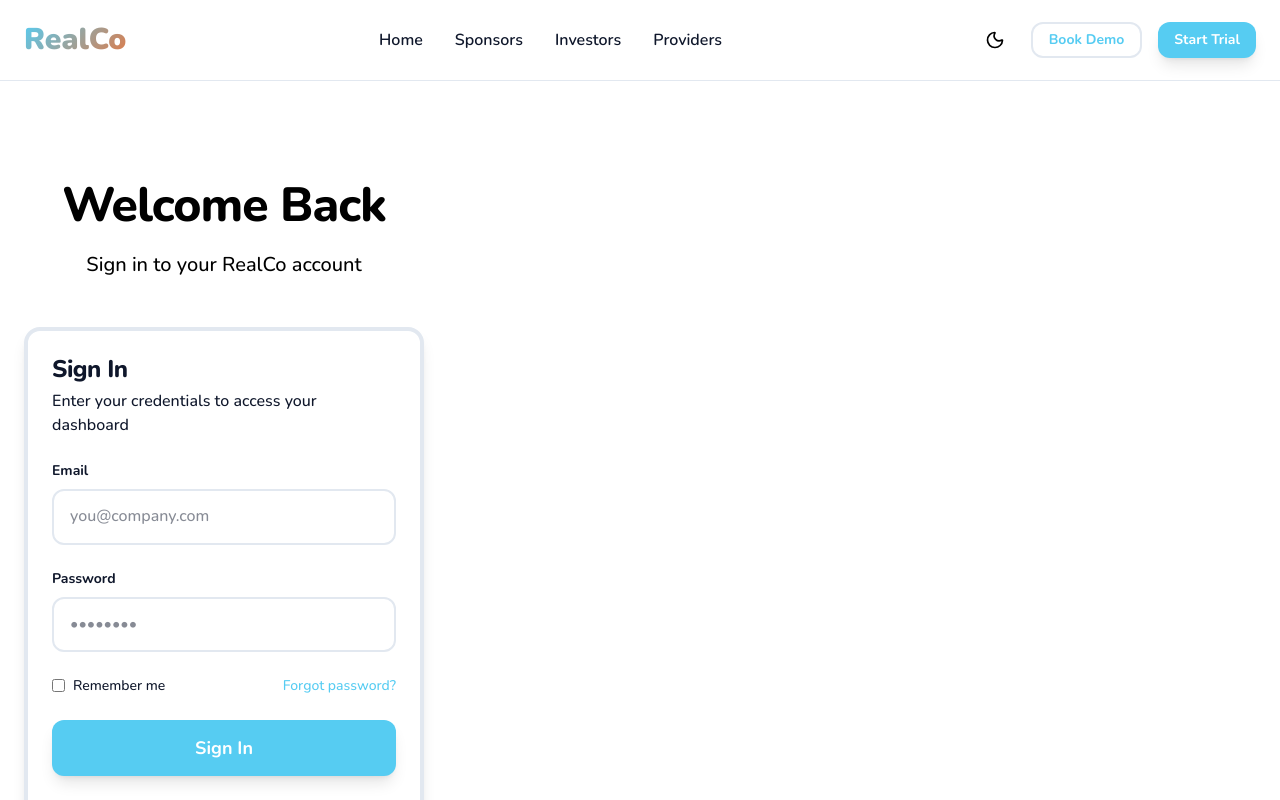
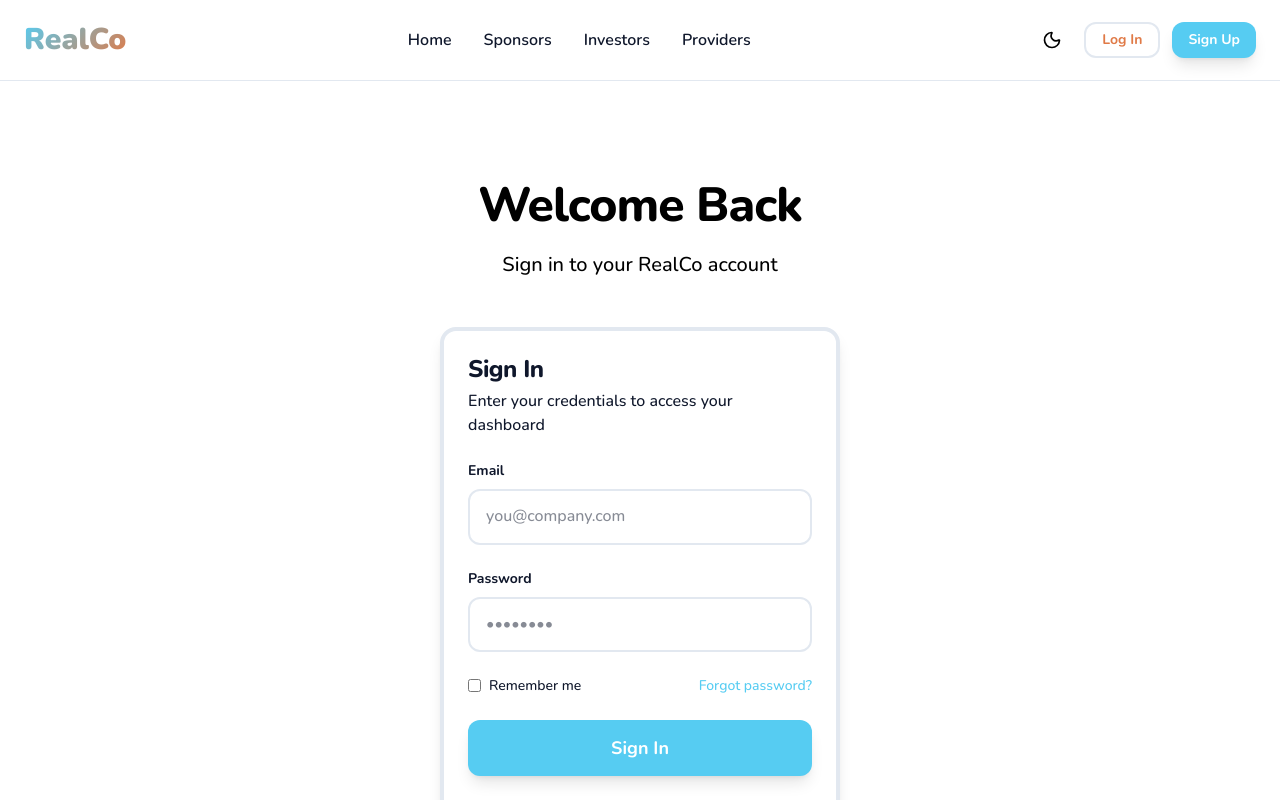
Before and after one commit to UseniSajor/RealCo, a Next.js app in the folder apps/web/: page /login in a window 1280 px wide. Shown: the top 800 px of the page. Built offline with nearby package versions, Linux system fonts and the light colour scheme.

Commit message:
Add Login/Sign Up to nav, center all forms and cards, enhance rustic orange borders throughout

```diff
--- a/apps/web/src/app/contact/page.tsx
+++ b/apps/web/src/app/contact/page.tsx
@@ -14,8 +14,8 @@ export default function ContactPage() {
     <>
       <MarketingNav />
 
-      <section className="py-24 min-h-screen">
-        <div className="container max-w-2xl px-6">
+      <section className="py-24 min-h-screen flex items-center justify-center">
+        <div className="container max-w-2xl px-6 mx-auto">
           <div className="text-center mb-12">
             <h1 className="text-5xl font-black mb-4">Book a Demo</h1>
             <p className="text-xl text-muted-foreground">
@@ -23,7 +23,7 @@ export default function ContactPage() {
             </p>
           </div>
 
-          <Card>
+          <Card className="border-4 border-[#E07A47]">
             <CardHeader>
               <CardTitle>Contact Form</CardTitle>
             </CardHeader>
--- a/apps/web/src/app/login/page.tsx
+++ b/apps/web/src/app/login/page.tsx
@@ -22,8 +22,8 @@ export default function LoginPage() {
     <>
       <MarketingNav />
 
-      <section className="py-24 min-h-screen bg-muted/30">
-        <div className="container max-w-md px-6">
+      <section className="py-24 min-h-screen bg-muted/30 flex items-center justify-center">
+        <div className="container max-w-md px-6 mx-auto">
           <div className="text-center mb-12">
             <h1 className="text-5xl font-black mb-4">Welcome Back</h1>
             <p className="text-xl text-muted-foreground">
@@ -31,7 +31,7 @@ export default function LoginPage() {
             </p>
           </div>
 
-          <Card>
+          <Card className="border-4 border-[#E07A47]">
             <CardHeader>
               <CardTitle>Sign In</CardTitle>
               <CardDescription>
--- a/apps/web/src/app/page.tsx
+++ b/apps/web/src/app/page.tsx
@@ -55,7 +55,7 @@ export default function HomePage() {
 
       <FeatureGrid
         title="One system. Five workflows. Zero tool sprawl."
-        subtitle="Replace DocuSign, Carta, Procore, QuickBooks, and your investor portal with one integrated platform"
+        subtitle="Enhance and consolidate DocuSign, Carta, Procore, QuickBooks, and your investor portal into one integrated platform"
         items={[
           "Capital raise + investor portal + digital subscriptions → Replace Carta/AngelList",
           "Compliance workflows + audit trails (Reg D oriented) → Replace manual spreadsheets",
--- a/apps/web/src/app/signup/page.tsx
+++ b/apps/web/src/app/signup/page.tsx
@@ -17,8 +17,8 @@ export default function SignupPage() {
     <>
       <MarketingNav />
 
-      <section className="py-24 min-h-screen bg-muted/30">
-        <div className="container max-w-5xl px-6">
+      <section className="py-24 min-h-screen bg-muted/30 flex items-center justify-center">
+        <div className="container max-w-6xl px-6 mx-auto">
           <div className="text-center mb-16">
             <h1 className="text-5xl font-black mb-4">Choose Your Role</h1>
             <p className="text-xl text-slate-600 dark:text-slate-400">
@@ -26,7 +26,7 @@ export default function SignupPage() {
             </p>
           </div>
 
-          <div className="grid grid-cols-1 md:grid-cols-3 gap-8 mb-12">
+          <div className="grid grid-cols-1 md:grid-cols-3 gap-8 mb-12 max-w-5xl mx-auto">
             <Card
               className="cursor-pointer hover:shadow-2xl transition-all hover:border-[#E07A47] border-4 group"
               onClick={() => handleRoleSignup("Sponsor")}
--- a/apps/web/src/components/marketing/marketing-nav.tsx
+++ b/apps/web/src/components/marketing/marketing-nav.tsx
@@ -16,7 +16,7 @@ export function MarketingNav() {
 
   return (
     <nav className="sticky top-0 z-50 w-full border-b border-slate-200 dark:border-slate-800 bg-white/95 dark:bg-slate-900/95 backdrop-blur">
-      <div className="container flex h-20 max-w-7xl items-center justify-between px-6">
+      <div className="container flex h-20 max-w-7xl items-center justify-between px-6 mx-auto">
         <Link href="/" className="flex items-center space-x-2">
           <span className="text-3xl font-black gradient-text">RealCo</span>
         </Link>
@@ -48,7 +48,7 @@ export function MarketingNav() {
           </Link>
         </div>
 
-        <div className="flex items-center gap-4">
+        <div className="flex items-center gap-3">
           {mounted && (
             <Button
               variant="ghost"
@@ -63,11 +63,11 @@ export function MarketingNav() {
               )}
             </Button>
           )}
-          <Button variant="outline" size="sm" asChild className="hidden md:inline-flex">
-            <Link href="/contact">Book Demo</Link>
+          <Button variant="outline" size="sm" asChild className="border-2 border-[#E07A47] text-[#E07A47] hover:bg-[#E07A47] hover:text-white font-bold">
+            <Link href="/login">Log In</Link>
           </Button>
-          <Button size="sm" asChild>
-            <Link href="/signup">Start Trial</Link>
+          <Button size="sm" asChild className="bg-[#56CCF2] hover:bg-[#3BB5E0] font-bold">
+            <Link href="/signup">Sign Up</Link>
           </Button>
         </div>
       </div>
--- a/apps/web/src/components/marketing/role-cards.tsx
+++ b/apps/web/src/components/marketing/role-cards.tsx
@@ -29,8 +29,8 @@ const roles = [
 
 export function RoleCards() {
   return (
-    <section className="py-24 bg-muted/30">
-      <div className="container max-w-6xl px-6">
+      <section className="py-24 bg-muted/30">
+      <div className="container max-w-6xl px-6 mx-auto">
         <motion.div
           initial={{ opacity: 0, y: 20 }}
           whileInView={{ opacity: 1, y: 0 }}
@@ -42,7 +42,7 @@ export function RoleCards() {
           <p className="text-xl text-muted-foreground">Select the path that matches your needs</p>
         </motion.div>
 
-        <div className="grid grid-cols-1 md:grid-cols-3 gap-8">
+        <div className="grid grid-cols-1 md:grid-cols-3 gap-8 max-w-5xl mx-auto">
           {roles.map((role, index) => {
             const Icon = role.icon
             return (
--- a/apps/web/src/components/marketing/role-features.tsx
+++ b/apps/web/src/components/marketing/role-features.tsx
@@ -63,7 +63,7 @@ export function RoleFeatures() {
 
   return (
     <section className="py-24">
-      <div className="container max-w-7xl px-6">
+      <div className="container max-w-7xl px-6 mx-auto">
         <motion.div
           initial={{ opacity: 0, y: 20 }}
           whileInView={{ opacity: 1, y: 0 }}
@@ -79,7 +79,7 @@ export function RoleFeatures() {
           </p>
         </motion.div>
 
-        <div className="grid grid-cols-1 lg:grid-cols-3 gap-8">
+        <div className="grid grid-cols-1 lg:grid-cols-3 gap-8 max-w-6xl mx-auto">
           {roles.map((role, index) => {
             const Icon = role.icon
             return (
--- a/apps/web/src/components/ui/card.tsx
+++ b/apps/web/src/components/ui/card.tsx
@@ -8,7 +8,7 @@ const Card = React.forwardRef<
   <div
     ref={ref}
     className={cn(
-      "rounded-2xl border-4 border-slate-200 dark:border-slate-700 bg-white dark:bg-slate-900 text-slate-900 dark:text-slate-100 shadow-lg hover:shadow-2xl transition-all duration-300 hover:border-[#E07A47] hover:scale-[1.02]",
+      "rounded-2xl border-4 border-[#E07A47] bg-white dark:bg-slate-900 text-slate-900 dark:text-slate-100 shadow-lg hover:shadow-2xl transition-all duration-300 hover:border-[#D96835] hover:scale-[1.02]",
       className
     )}
     {...props}
```
